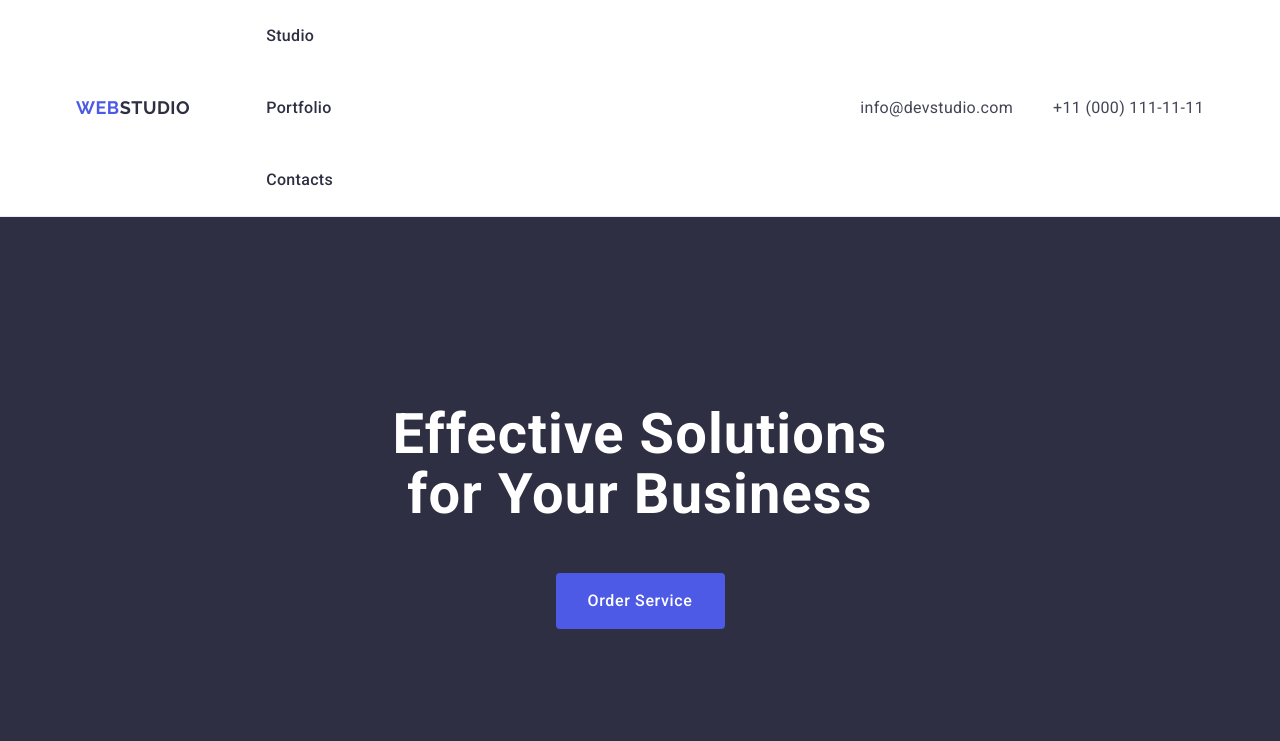
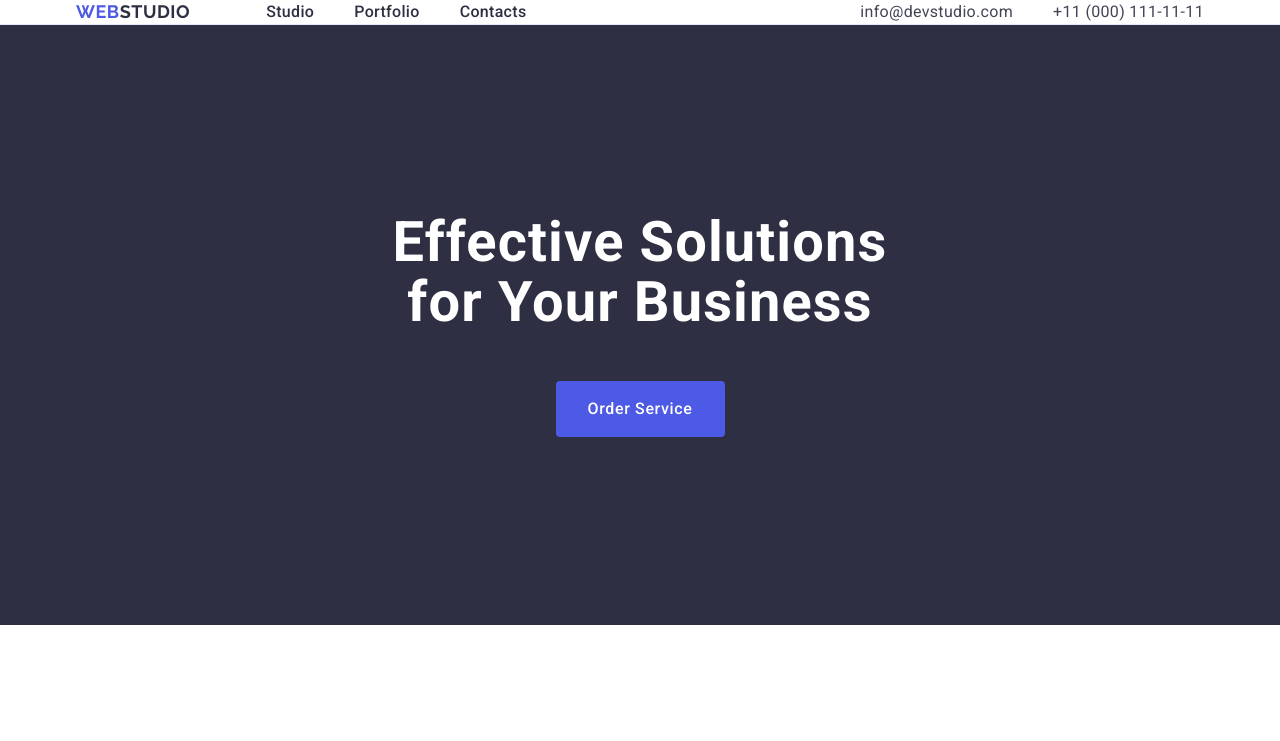
Before and after one commit to Vale4ka33/goit-markup-hw-03, a plain HTML site: page index.html in a window 1280 px wide. Shown: the top 741 px of the page. Drawn offline with nearby package versions, Linux system fonts and the light colour scheme.

Commit message:
6 спроба

```diff
--- a/css/style.css
+++ b/css/style.css
@@ -266,14 +266,13 @@ ol {
     gap: 40px;
 }
 .header-nav-list{
-    display: block;
+    display: flex;
     gap: 40px;
 
 }
-.header-nav-item{
+.header-nav-link {
     padding: 24px 0;
 }
-
 /* hero-section  */
 .hero-section {
     padding: 188px 0;
```
